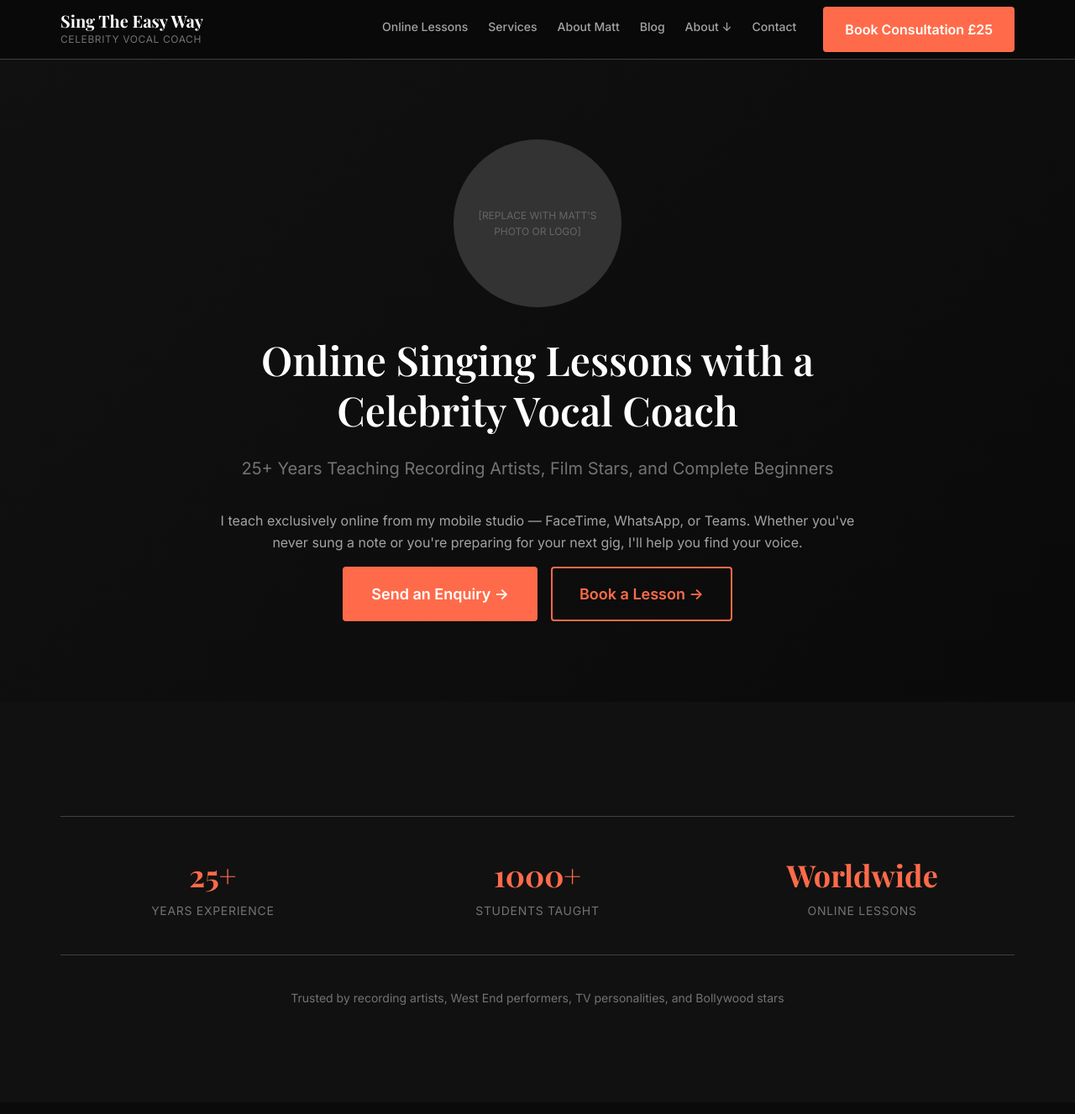
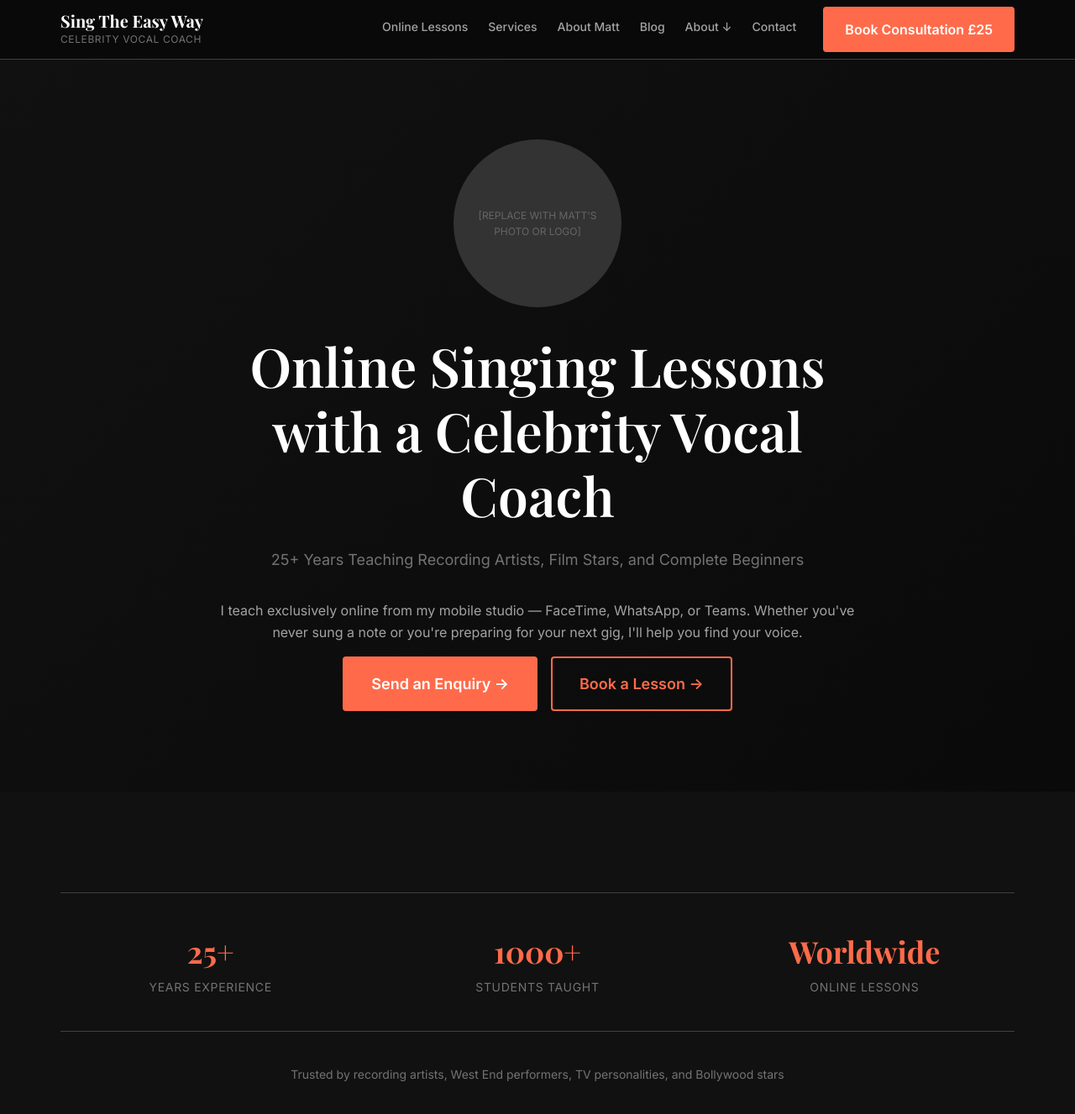
Before and after one commit to mattthompson152-blip/kimiclawwebsite, a Jekyll site: the page built from index.html, in a window 1280 px wide and 1400 px high. Shown: the top 1327 px of the window at 84% size. Built offline with Jekyll 4.4.1, drawn with Linux system fonts in a browser that asks for light colours; the list of posts is cut into pages by our own code; some of the changed text lies outside the part shown.

Commit message:
Fix mobile responsiveness, update email catcher page with JotForm, fix footer links

```diff
--- a/_includes/footer.html
+++ b/_includes/footer.html
@@ -32,9 +32,8 @@
         <ul class="footer-links">
           <li><a href="{{ '/blog' | relative_url }}">Blog</a></li>
           <li><a href="{{ '/faq' | relative_url }}">FAQ</a></li>
-          <li><a href="{{ '/downloads/vocal-warmups.pdf' | relative_url }}" download>Free Warm-Ups Guide</a></li>
-          <li><a href="{{ '/blog/how-to-sing-high-notes' | relative_url }}">High Notes Guide</a></li>
-          <li><a href="{{ '/blog/vocal-health' | relative_url }}">Vocal Health Tips</a></li>
+          <li><a href="{{ '/downloads/vocal-warmups-guide' | relative_url }}">Free Warm-Ups Guide (Email)</a></li>
+          <li><a href="{{ '/blog' | relative_url }}">Singing Tips</a></li>
         </ul>
       </div>
 
--- a/_sass/_responsive.scss
+++ b/_sass/_responsive.scss
@@ -1,27 +1,270 @@
 // Responsive styles
 
-// Mobile-first approach - these are for larger screens
+// ============================================
+// MOBILE FIRST - Base styles for small screens
+// ============================================
 
-@media (min-width: $breakpoint-sm) {
-  // Small tablet styles
-}
+// Navigation - Mobile
+.primary-nav {
+  display: none;
+  position: fixed;
+  top: 70px;
+  left: 0;
+  right: 0;
+  bottom: 0;
+  background: #0a0a0a;
+  flex-direction: column;
+  padding: 2rem;
+  z-index: 999;
 
-@media (min-width: $breakpoint-md) {
-  // Tablet styles
+  &.active {
+    display: flex;
+  }
 
-  .hero {
-    .hero-title {
-      font-size: $text-5xl;
+  .nav-menu {
+    flex-direction: column;
+    gap: 1.5rem;
+
+    li {
+      border-bottom: 1px solid #333;
+      padding-bottom: 1rem;
+    }
+  }
+
+  .nav-item.has-dropdown {
+    .dropdown-menu {
+      position: static;
+      display: block;
+      background: transparent;
+      border: none;
+      box-shadow: none;
+      padding: 0.5rem 0 0 1rem;
+      margin-top: 0.5rem;
+
+      li {
+        border: none;
+        padding: 0.25rem 0;
+
+        a {
+          color: #a3a3a3;
+          padding: 0.25rem 0;
+
+          &:hover {
+            background: transparent;
+          }
+        }
+      }
     }
   }
 }
 
-@media (min-width: $breakpoint-lg) {
-  // Desktop styles
+// Hero - Mobile
+.hero {
+  .hero-title {
+    font-size: 1.75rem;
+    line-height: 1.2;
+  }
 
+  .hero-subtitle {
+    font-size: 1rem;
+  }
+
+  .hero-cta {
+    flex-direction: column;
+    gap: 1rem;
+
+    .btn {
+      width: 100%;
+    }
+  }
+}
+
+// Grid layouts - Mobile
+.stats-grid {
+  grid-template-columns: 1fr;
+  gap: 2rem;
+}
+
+.pricing-grid {
+  grid-template-columns: 1fr;
+}
+
+// Cards - Mobile
+.pricing-card {
+  &.featured {
+    transform: none;
+  }
+}
+
+// Two column grid - Mobile
+.two-col-grid {
+  display: grid;
+  grid-template-columns: 1fr;
+  gap: 2rem;
+
+  &.reverse-on-mobile {
+    > div:first-child {
+      order: 2;
+    }
+    > div:last-child {
+      order: 1;
+    }
+  }
+}
+
+// Forms - Mobile
+.form-group {
+  input,
+  select,
+  textarea {
+    font-size: 16px; // Prevents zoom on iOS
+  }
+}
+
+// Footer - Mobile
+.site-footer {
+  .footer-grid {
+    grid-template-columns: 1fr;
+    gap: 2rem;
+  }
+
+  .footer-bottom {
+    flex-direction: column;
+    gap: 1rem;
+    text-align: center;
+  }
+
+  .footer-legal {
+    flex-wrap: wrap;
+    justify-content: center;
+  }
+}
+
+// Service pages - Mobile
+.service-hero {
+  padding: 4rem 0;
+
+  .service-title {
+    font-size: 1.75rem;
+  }
+}
+
+// Blog - Mobile
+.post-grid {
+  grid-template-columns: 1fr;
+}
+
+// Section spacing - Mobile
+.section {
+  padding: 3rem 0;
+}
+
+// ============================================
+// TABLET (576px+)
+// ============================================
+@media (min-width: 576px) {
+  .hero {
+    .hero-title {
+      font-size: 2.25rem;
+    }
+  }
+
+  .stats-grid {
+    grid-template-columns: repeat(3, 1fr);
+  }
+}
+
+// ============================================
+// TABLET LANDSCAPE (768px+)
+// ============================================
+@media (min-width: 768px) {
+  .hero {
+    .hero-title {
+      font-size: 2.75rem;
+    }
+
+    .hero-subtitle {
+      font-size: 1.125rem;
+    }
+
+    .hero-cta {
+      flex-direction: row;
+
+      .btn {
+        width: auto;
+      }
+    }
+  }
+
+  .service-hero {
+    padding: 6rem 0;
+
+    .service-title {
+      font-size: 2.5rem;
+    }
+  }
+
+  .section {
+    padding: 4rem 0;
+  }
+
+  .post-grid {
+    grid-template-columns: repeat(2, 1fr);
+  }
+
+  .site-footer {
+    .footer-grid {
+      grid-template-columns: repeat(2, 1fr);
+    }
+  }
+}
+
+// ============================================
+// DESKTOP (992px+)
+// ============================================
+@media (min-width: 992px) {
   // Show nav, hide mobile toggle
   .primary-nav {
     display: flex;
+    position: static;
+    flex-direction: row;
+    background: transparent;
+    padding: 0;
+
+    .nav-menu {
+      flex-direction: row;
+
+      li {
+        border: none;
+        padding: 0;
+      }
+    }
+
+    .nav-item.has-dropdown {
+      .dropdown-menu {
+        position: absolute;
+        display: none;
+        background: #1a1a1a;
+        border: 1px solid #333;
+        box-shadow: 0 10px 40px rgba(0,0,0,0.5);
+        padding: 0.5rem 0;
+
+        li {
+          a {
+            color: #d4d4d4;
+            padding: 0.5rem 1rem;
+
+            &:hover {
+              background: #262626;
+            }
+          }
+        }
+      }
+
+      &:hover .dropdown-menu {
+        display: block;
+      }
+    }
   }
 
   .mobile-menu-toggle {
@@ -33,14 +276,62 @@
     display: none;
   }
 
-  // Adjust main padding for fixed header
-  .site-main {
-    padding-bottom: $space-24;
+  .hero {
+    .hero-title {
+      font-size: 3.5rem;
+    }
+  }
+
+  .pricing-grid {
+    grid-template-columns: repeat(3, 1fr);
+
+    .pricing-card.featured {
+      transform: scale(1.05);
+    }
+  }
+
+  .two-col-grid {
+    grid-template-columns: 1fr 1fr;
+    gap: 4rem;
+
+    &.reverse-on-mobile {
+      > div:first-child,
+      > div:last-child {
+        order: unset;
+      }
+    }
+  }
+
+  .site-footer {
+    .footer-grid {
+      grid-template-columns: 2fr 1fr 1fr 1fr;
+    }
+
+    .footer-bottom {
+      flex-direction: row;
+      justify-content: space-between;
+      text-align: left;
+    }
+  }
+
+  .section {
+    padding: 5rem 0;
   }
 }
 
-@media (min-width: $breakpoint-xl) {
-  // Large desktop styles
+// ============================================
+// LARGE DESKTOP (1200px+)
+// ============================================
+@media (min-width: 1200px) {
+  .hero {
+    .hero-title {
+      font-size: 4rem;
+    }
+  }
+
+  .post-grid {
+    grid-template-columns: repeat(3, 1fr);
+  }
 }
 
 // Print styles
@@ -48,7 +339,8 @@
   .site-header,
   .site-footer,
   .sticky-mobile-cta,
-  .nav-cta {
+  .nav-cta,
+  .mobile-menu-toggle {
     display: none !important;
   }
 
@@ -63,7 +355,7 @@
 
   a {
     text-decoration: underline;
-    color: $primary;
+    color: #000;
   }
 
   h1, h2, h3 {
--- a/index.html
+++ b/index.html
@@ -52,7 +52,7 @@
 <!-- ABOUT / TEACHING FROM MOTORHOME SECTION - REPLACE WITH MOTORHOME/STUDIO PHOTO -->
 <section class="section">
   <div class="container">
-    <div style="display: grid; grid-template-columns: 1fr 1fr; gap: 4rem; align-items: center;">
+    <div class="two-col-grid">
       <div>
         <!-- REPLACE WITH PHOTO OF MATT'S MOTORHOME/STUDIO -->
         <div style="background: #1a1a1a; border: 1px solid #333; border-radius: 8px; aspect-ratio: 4/3; display: flex; align-items: center; justify-content: center; color: #666; font-size: 0.875rem; text-align: center; padding: 2rem;">
@@ -75,7 +75,7 @@
 <!-- WHO I WORK WITH - REPLACE WITH PHOTO OF MATT TEACHING -->
 <section class="section alt">
   <div class="container">
-    <div style="display: grid; grid-template-columns: 1fr 1fr; gap: 4rem; align-items: center;">
+    <div class="two-col-grid reverse-on-mobile">
       <div>
         <h2>Who Do I Work With?</h2>
 
```
Also changed, not shown: _pages/download-warmups.md (+52 -44 lines).
